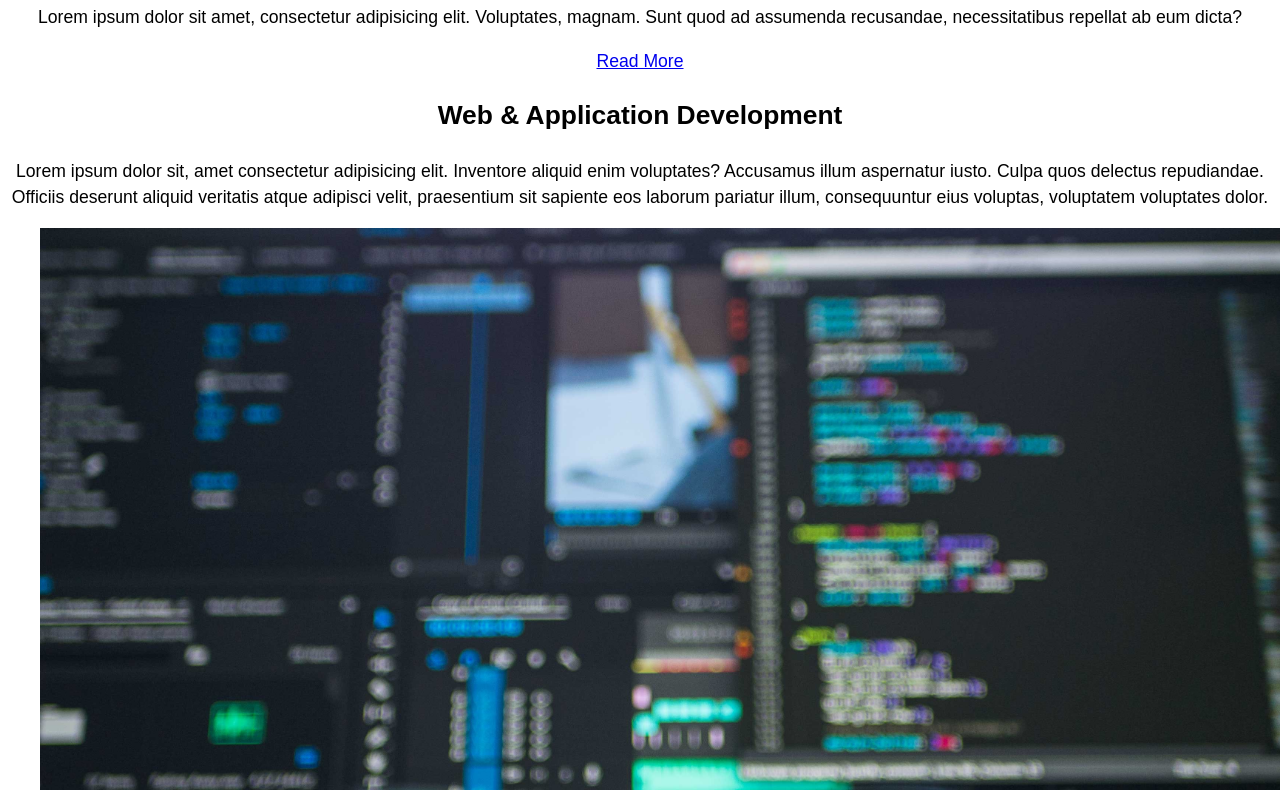
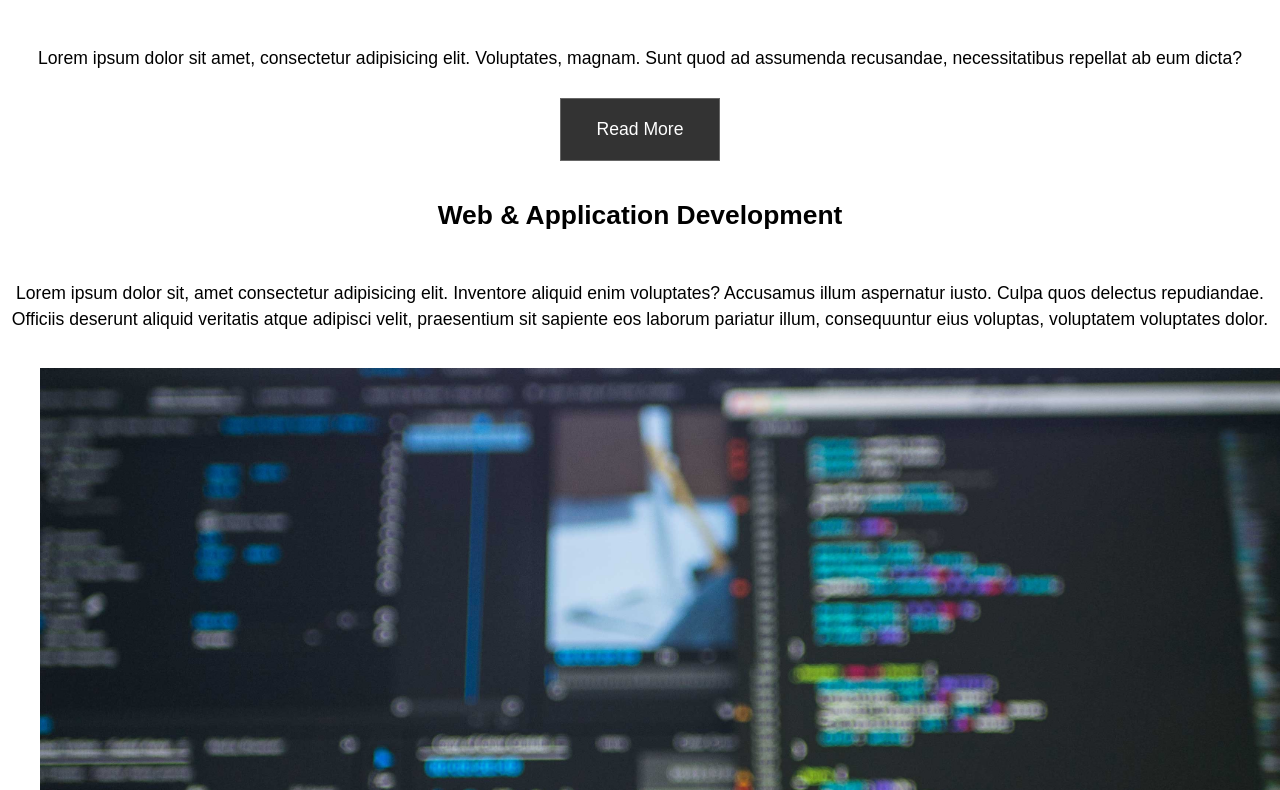
Before and after one commit to bensmith00/standard1, a plain HTML site: page index.html in a window 1280 px wide. Shown: the part 96-886 px from the top of the page. Drawn offline with Linux system fonts and the light colour scheme.

Commit message:
css - Finished Core Styles

```diff
--- a/style.css
+++ b/style.css
@@ -14,3 +14,28 @@ img {
     width: 100%;
     height: auto;
 }
+
+h1, h2, h3 {
+    margin: 0;
+    padding: 1em 0;
+}
+
+p {
+    margin: 0;
+    padding: 1em 0;
+}
+
+.btn {
+    display: inline-block;
+    background: #333;
+    color: #ffffff;
+    text-decoration: none;
+    padding: 1em 2em;
+    border: 1px solid #666;
+    margin: .5em 0;
+}
+
+.btn:hover {
+    background: #eaeaea;
+    color: #333;
+}
```
